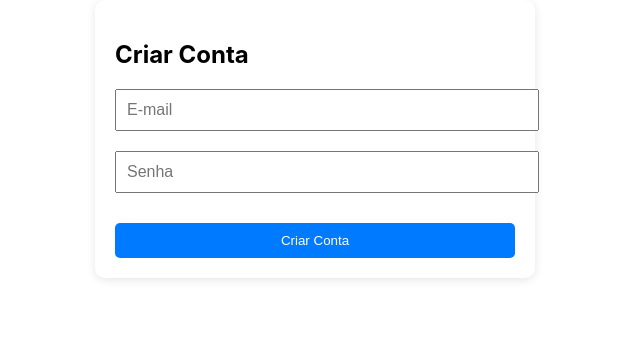
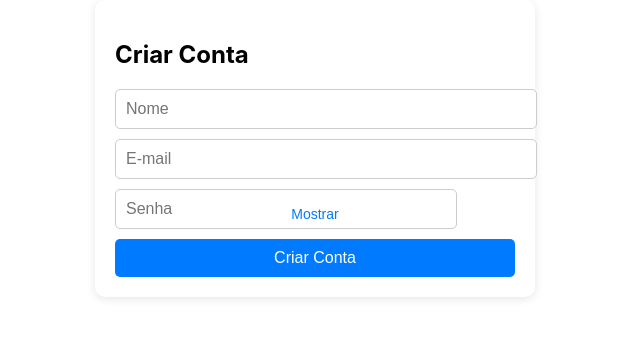
Before and after one commit to benlove-chris/to-do-List, a React (Create React App) app in the folder todo-list-frontend/: page /signup in a window 1280 px wide. Shown: the top 338 px of the page, without its empty margins (325-965 px from the left). Built offline with nearby package versions, Linux system fonts and the light colour scheme.

Commit message:
correções no formulario do usuario
adição nome, senha

```diff
--- a/todo-list-frontend/src/components/LoginForm/LoginForm.css
+++ b/todo-list-frontend/src/components/LoginForm/LoginForm.css
@@ -1,46 +1,54 @@
-/* LoginForm.css */
-.container {
+.login-container {
+  padding: 20px;
+  max-width: 400px;
+  margin: 0 auto;
+  border-radius: 10px;
+  box-shadow: 0 2px 10px rgba(0, 0, 0, 0.1);
+  background-color: #fff;
+}
+
+.login-container h2 {
+  text-align: center;
+  margin-bottom: 20px;
+}
+
+.login-container form {
   display: flex;
   flex-direction: column;
-  align-items: center;
-  justify-content: center;
-  height: 100vh;
-  background-color: #f9f9f9;
-  font-family: 'Arial', sans-serif;
 }
 
-.form {
+.login-container input {
   width: 100%;
-  max-width: 400px;
-  background: #fff;
-  padding: 20px;
-  border-radius: 8px;
-  box-shadow: 0 4px 6px rgba(0, 0, 0, 0.1);
+  padding: 10px;
+  font-size: 16px;
+  margin-bottom: 10px;
+  border: 1px solid #ccc;
+  border-radius: 5px;
 }
 
-.input {
-  width: 100%;
-  padding: 10px;
-  margin: 10px 0;
-  border: 1px solid #ccc;
-  border-radius: 4px;
-  font-size: 16px;
-}
-
-.button {
+.login-container button {
   width: 100%;
   padding: 10px;
   background-color: #007bff;
   color: #fff;
   border: none;
-  border-radius: 4px;
+  border-radius: 5px;
   font-size: 16px;
   cursor: pointer;
 }
 
-.header {
-  margin-bottom: 20px;
-  font-size: 24px;
-  color: #333;
+.login-container button:hover {
+  background-color: #0056b3;
+}
+
+.login-container a {
+  display: block;
   text-align: center;
+  margin-top: 10px;
+  color: #007bff;
+  text-decoration: none;
 }
+
+.login-container a:hover {
+  text-decoration: underline;
+}
--- a/todo-list-frontend/src/components/LoginForm/LoginForm.jsx
+++ b/todo-list-frontend/src/components/LoginForm/LoginForm.jsx
@@ -1,4 +1,5 @@
 import React, { useState } from 'react';
+import './LoginForm.css'; // Importa o arquivo CSS
 
 const LoginForm = () => {
   const [email, setEmail] = useState('');
@@ -12,38 +13,30 @@ const LoginForm = () => {
       localStorage.setItem('token', '4c62da4b4d7a476d8e413bfec9be5491dec29df3');
       window.location.href = '/'; // Redireciona para a página de tarefas
     } else {
-      // Se as credenciais não forem válidas, redireciona para a página de criação de conta
       alert('Credenciais inválidas. Você será redirecionado para criar uma conta.');
       window.location.href = '/signup'; // Caminho para a página de criação de conta
     }
   };
 
   return (
-    <div style={{ padding: '20px', maxWidth: '400px', margin: '0 auto', borderRadius: '10px', boxShadow: '0 2px 10px rgba(0, 0, 0, 0.1)', backgroundColor: '#fff' }}>
+    <div className="login-container">
       <h2>Login</h2>
       <form onSubmit={handleSubmit}>
-        <div style={{ marginBottom: '10px' }}>
         <input
           type="email"
           placeholder="E-mail"
           value={email}
           onChange={(e) => setEmail(e.target.value)}
-            style={{ width: '100%', padding: '10px', fontSize: '16px', marginBottom: '10px' }}
         />
-        </div>
-        <div style={{ marginBottom: '10px' }}>
         <input
           type="password"
           placeholder="Senha"
           value={senha}
           onChange={(e) => setSenha(e.target.value)}
-            style={{ width: '100%', padding: '10px', fontSize: '16px', marginBottom: '20px' }}
         />
-        </div>
-        <button type="submit" style={{ width: '100%', padding: '10px', backgroundColor: '#007bff', color: '#fff', border: 'none', borderRadius: '5px' }}>
-          Entrar
-        </button>
+        <button type="submit">Entrar</button>
       </form>
+      <a href="/signup">Ainda não tem conta? Crie uma agora</a>
     </div>
   );
 };
--- /dev/null
+++ b/todo-list-frontend/src/components/signupForm/SignupForm.css
@@ -0,0 +1,87 @@
+.signup-container {
+  padding: 20px;
+  max-width: 400px;
+  margin: 0 auto;
+  border-radius: 10px;
+  box-shadow: 0 2px 10px rgba(0, 0, 0, 0.1);
+  background-color: #fff;
+}
+
+.signup-container h2 {
+  margin-bottom: 20px;
+}
+
+.signup-container form input {
+  width: 100%;
+  padding: 10px;
+  font-size: 16px;
+  margin-bottom: 10px;
+  border: 1px solid #ccc;
+  border-radius: 5px;
+  outline: none;
+  transition: border-color 0.3s ease;
+}
+
+.signup-container form input:focus {
+  border-color: #007bff;
+}
+
+.signup-container form input.input-error {
+  border-color: #ff4d4f; /* Cor de erro */
+  animation: shake 0.3s ease; /* Aplica a animação de vibrar */
+}
+
+.signup-container form .password-container {
+  position: relative;
+}
+
+.signup-container form .password-container input {
+  width: calc(100% - 80px); /* Deixa espaço para o botão */
+  display: inline-block;
+}
+
+.signup-container form .password-container .toggle-password {
+  position: absolute;
+  top: 50%;
+  right: 0;
+  transform: translateY(-50%);
+  background-color: transparent;
+  border: none;
+  color: #007bff;
+  font-size: 14px;
+  cursor: pointer;
+  padding: 5px;
+}
+
+.signup-container form button {
+  width: 100%;
+  padding: 10px;
+  background-color: #007bff;
+  color: #fff;
+  border: none;
+  border-radius: 5px;
+  font-size: 16px;
+  cursor: pointer;
+}
+
+.signup-container form button:hover {
+  background-color: #0056b3;
+}
+
+@keyframes shake {
+  0% {
+    transform: translateX(0);
+  }
+  25% {
+    transform: translateX(-5px);
+  }
+  50% {
+    transform: translateX(5px);
+  }
+  75% {
+    transform: translateX(-5px);
+  }
+  100% {
+    transform: translateX(0);
+  }
+}
--- a/todo-list-frontend/src/components/signupForm/SignupForm.jsx
+++ b/todo-list-frontend/src/components/signupForm/SignupForm.jsx
@@ -1,42 +1,75 @@
 import React, { useState } from 'react';
+import './SignupForm.css'; // Importa o arquivo CSS
 
 const SignupForm = () => {
+  const [nome, setNome] = useState('');
   const [email, setEmail] = useState('');
   const [senha, setSenha] = useState('');
+  const [showPassword, setShowPassword] = useState(false);
+  const [errors, setErrors] = useState({ nome: false, email: false, senha: false });
 
   const handleSubmit = (e) => {
     e.preventDefault();
+
+    // Verifica se algum campo está vazio
+    const newErrors = {
+      nome: !nome.trim(),
+      email: !email.trim(),
+      senha: !senha.trim(),
+    };
+
+    setErrors(newErrors);
+
+    // Se algum campo estiver vazio, não envia o formulário
+    if (Object.values(newErrors).some((error) => error)) {
+      return;
+    }
+
     // Lógica para criar a conta
-    alert('Conta criada com sucesso!');
+    alert(`Conta criada com sucesso! Bem-vindo(a), ${nome}!`);
     // Após criar a conta, redireciona para o login
     window.location.href = '/login';
   };
 
+  const togglePasswordVisibility = () => {
+    setShowPassword((prevState) => !prevState);
+  };
+
   return (
-    <div style={{ padding: '20px', maxWidth: '400px', margin: '0 auto', borderRadius: '10px', boxShadow: '0 2px 10px rgba(0, 0, 0, 0.1)', backgroundColor: '#fff' }}>
+    <div className="signup-container">
       <h2>Criar Conta</h2>
       <form onSubmit={handleSubmit}>
-        <div style={{ marginBottom: '10px' }}>
+        <input
+          type="text"
+          placeholder="Nome"
+          value={nome}
+          onChange={(e) => setNome(e.target.value)}
+          className={errors.nome ? 'input-error' : ''}
+        />
         <input
           type="email"
           placeholder="E-mail"
           value={email}
           onChange={(e) => setEmail(e.target.value)}
-            style={{ width: '100%', padding: '10px', fontSize: '16px', marginBottom: '10px' }}
+          className={errors.email ? 'input-error' : ''}
         />
-        </div>
-        <div style={{ marginBottom: '10px' }}>
+        <div className="password-container">
           <input
-            type="password"
+            type={showPassword ? 'text' : 'password'}
             placeholder="Senha"
             value={senha}
             onChange={(e) => setSenha(e.target.value)}
-            style={{ width: '100%', padding: '10px', fontSize: '16px', marginBottom: '20px' }}
+            className={errors.senha ? 'input-error' : ''}
           />
+          <button
+            type="button"
+            onClick={togglePasswordVisibility}
+            className="toggle-password"
+          >
+            {showPassword ? 'Ocultar' : 'Mostrar'}
+          </button>
         </div>
-        <button type="submit" style={{ width: '100%', padding: '10px', backgroundColor: '#007bff', color: '#fff', border: 'none', borderRadius: '5px' }}>
-          Criar Conta
-        </button>
+        <button type="submit">Criar Conta</button>
       </form>
     </div>
   );
```
Lines whose indentation alone changed are shown as unchanged.
